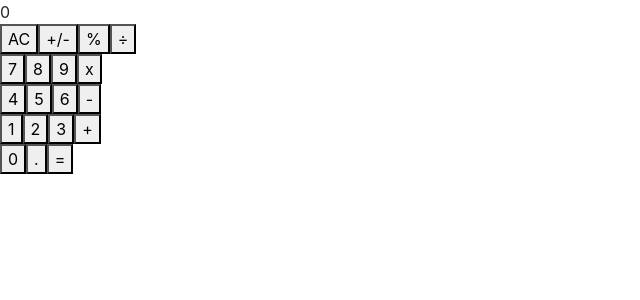
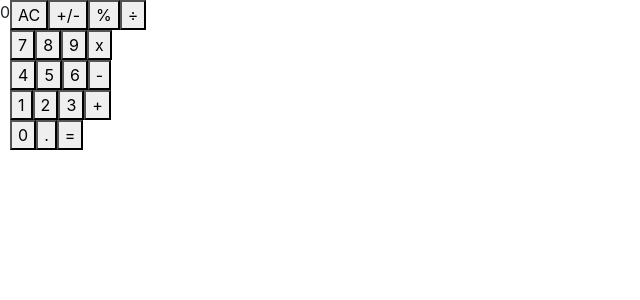
Before and after one commit to somoye123/React-Calculator, a React (Create React App) app: page / in a window 1280 px wide. Shown: the top 300 px of the page, without its empty margins (0-640 px from the left). Built offline with nearby package versions, Linux system fonts and the light colour scheme.

Commit message:
Use flex display for App, Display and ButtonPanel components

```diff
--- a/src/components/App.js
+++ b/src/components/App.js
@@ -4,7 +4,7 @@ import ButtonPanel from './ButtonPanel';
 
 export default function App() {
   return (
-    <div className="App">
+    <div className="App d-flex">
       <Display />
       <ButtonPanel />
     </div>
--- a/src/components/ButtonPanel.js
+++ b/src/components/ButtonPanel.js
@@ -13,7 +13,7 @@ export default function ButtonPanel() {
   return (
     <div>
       {Groups.map(group => (
-        <div className="group" key={group}>
+        <div className="group d-flex" key={group}>
           {group.map(char => (
             <Button key={char} buttonName={`${char}`} />
           ))}
--- a/src/components/Display.js
+++ b/src/components/Display.js
@@ -3,7 +3,7 @@ import PropTypes from 'prop-types';
 
 export default function Display({ result }) {
   return (
-    <div className="result">{result}</div>
+    <div className="result d-flex">{result}</div>
   );
 }
 Display.defaultProps = {
```
